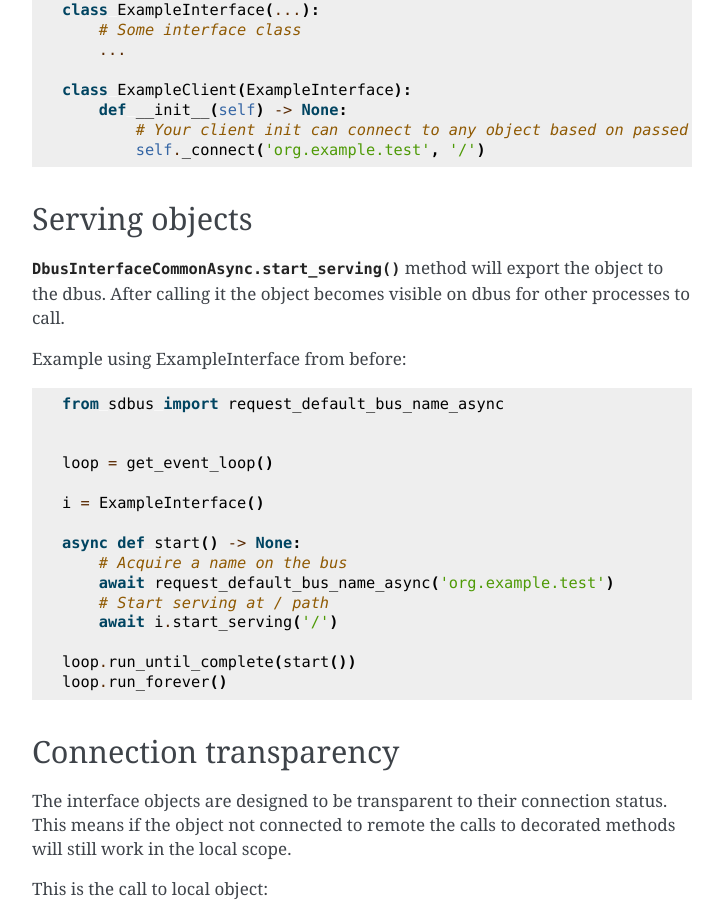
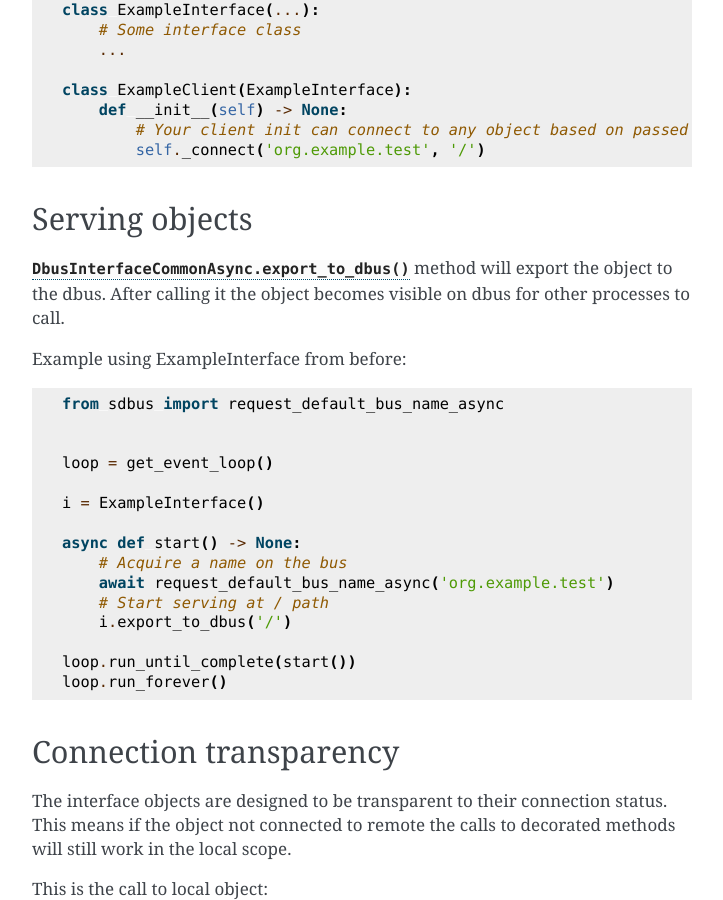
Before and after one commit to python-sdbus/python-sdbus, a Sphinx documentation site: the page built from docs/asyncio_quick.rst, in a window 1280 px wide and 900 px high, scrolled down 1498 px. Shown: the whole window, without its empty margins (388-1111 px from the left). Built offline with Sphinx 7.4.7, drawn with Linux system fonts in a browser that asks for light colours.

Commit message:
docs: Replaced start_serving with export_to_dbus in examples

```diff
--- a/docs/asyncio_quick.rst
+++ b/docs/asyncio_quick.rst
@@ -80,7 +80,7 @@ Recommended to create connection classes that a subclass of the interface: ::
 Serving objects
 ^^^^^^^^^^^^^^^^^^^^^^^^^^^^^^^^^^
 
-:py:meth:`DbusInterfaceCommonAsync.start_serving` method
+:py:meth:`DbusInterfaceCommonAsync.export_to_dbus` method
 will export the object to the dbus. After calling it the object
 becomes visible on dbus for other processes to call.
 
@@ -97,7 +97,7 @@ Example using ExampleInterface from before: ::
         # Acquire a name on the bus
         await request_default_bus_name_async('org.example.test')
         # Start serving at / path
-        await i.start_serving('/')
+        i.export_to_dbus('/')
 
     loop.run_until_complete(start())
     loop.run_forever()
--- a/docs/examples.rst
+++ b/docs/examples.rst
@@ -75,7 +75,7 @@ There are 3 files:
         # Client will use that name to connect to this server
         await request_default_bus_name_async('org.example.test')
         # Export the object to dbus
-        await export_object.start_serving('/')
+        export_object.export_to_dbus('/')
 
 
     loop.run_until_complete(startup())
```
